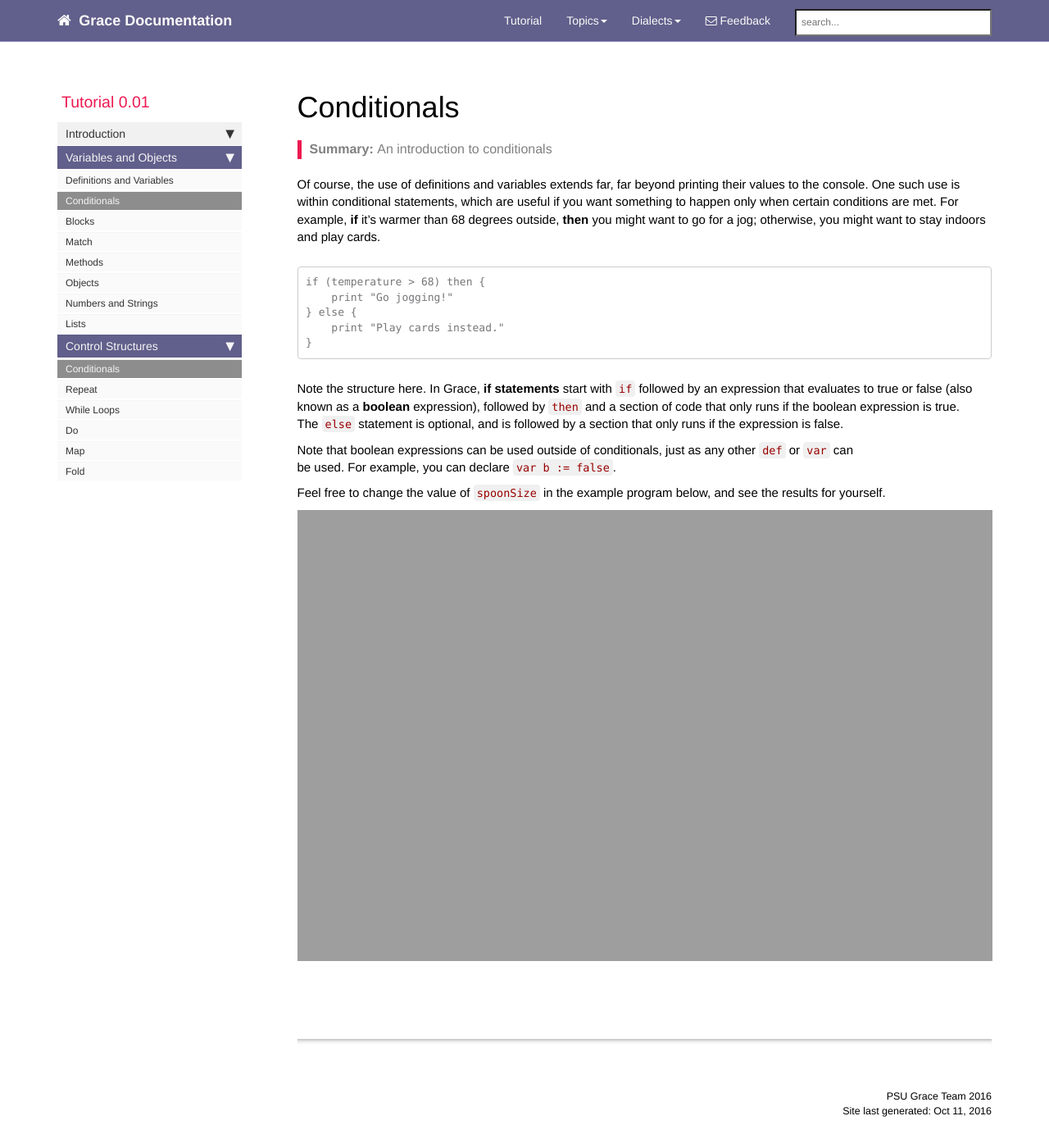
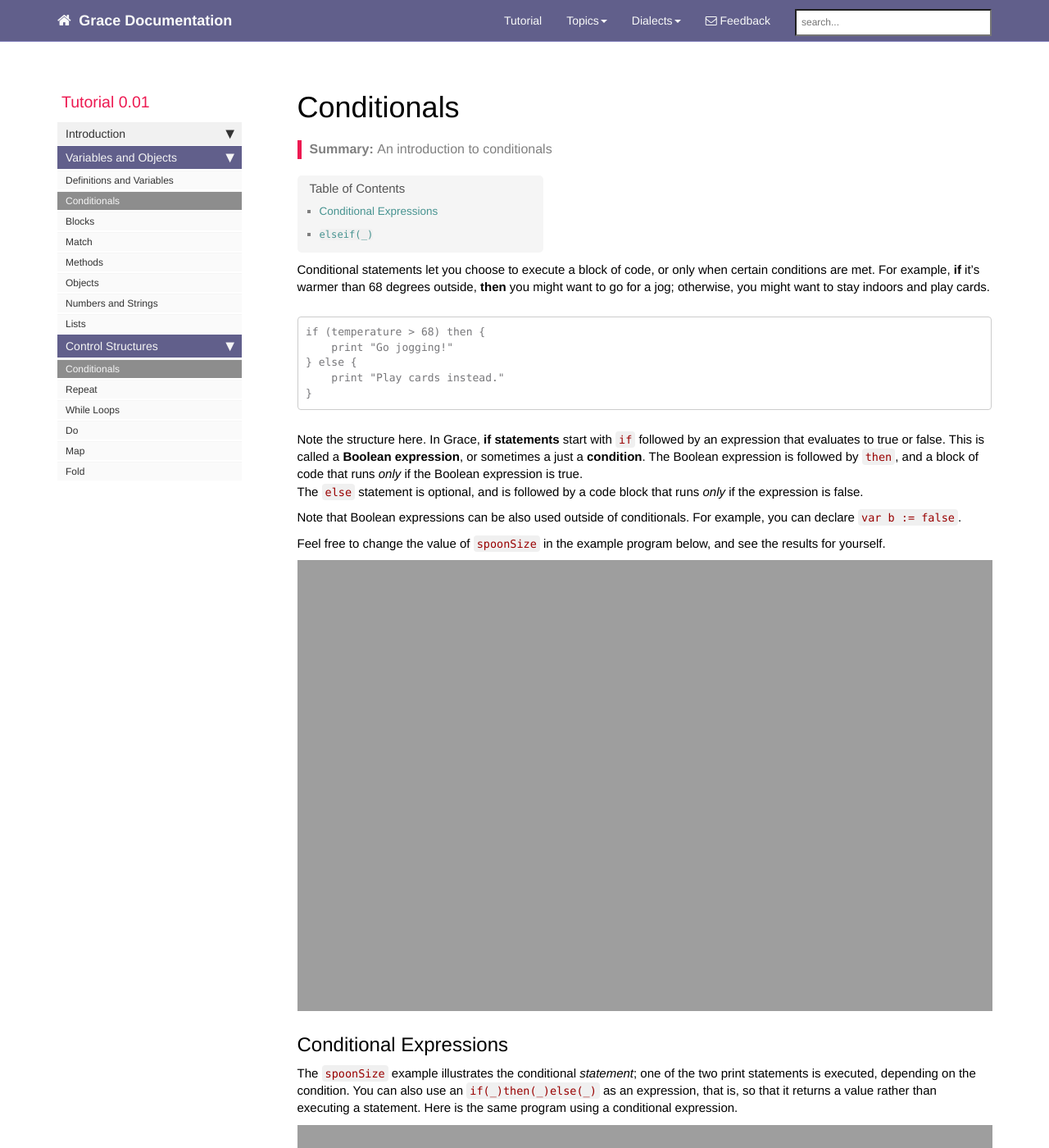
Before and after one commit to gracelang/language, a Jekyll site: the page built from website/tutorial/variables/conditionals.md, in a window 1280 px wide and 1400 px high. Shown: the whole window at 82% size. Built offline with Jekyll 4.4.1, drawn with Linux system fonts in a browser that asks for light colours; nearby versions of some CDN libraries; comment, search, counter and statistics services are not loaded; some of the changed text lies outside the part shown.

Commit message:
Adds conditional expression and elseif.

````diff
--- a/website/tutorial/variables/conditionals.md
+++ b/website/tutorial/variables/conditionals.md
@@ -1,14 +1,13 @@
 ---
 title: Conditionals
-keywords: tutorial, conditionals, if, else, then, boolean
+keywords: tutorial, conditionals, if, else, then, boolean, Boolean
 summary: An introduction to conditionals
 sidebar: tutorial_sidebar
 permalink: /variables/conditionals/
 folder: tutorial
 ---
-Of course, the use of definitions and variables extends far, far beyond printing their
-values to the console.  One such use is within conditional statements, which are
-useful if you want something to happen only when certain conditions are met.
+Conditional statements let you choose to execute a block of code, or
+only when certain conditions are met.
 For example, **if** it's warmer than 68 degrees outside, **then** you might want to go for a
 jog; otherwise, you might want to stay indoors and play cards.
 
@@ -21,14 +20,40 @@ if (temperature > 68) then {
 ```
 
 Note the structure here.  In Grace, **if statements** start with `if` followed by
-an expression that evaluates to true or false (also known as a **boolean** expression),
-followed by `then` and a section of code that only runs if the boolean expression is true.
-The `else` statement is optional, and is followed by a section that only runs if the expression is false.
+an expression that evaluates to true or false. This is called a **Boolean expression**,
+or sometimes a just a **condition**.
+The Boolean expression is
+followed by `then`, and a block of code that runs _only_ if the Boolean expression is true.
+The `else` statement is optional, and is followed by a code block that runs _only_ if the expression is false.
 
-Note that boolean expressions can be used outside of conditionals, just as any other `def` or `var` can
-be used. For example, you can declare `var b := false`.
+Note that Boolean expressions can be also used outside of conditionals.
+For example, you can declare `var b := false`.
 
 Feel free to change the value of `spoonSize` in the example program below, and see
 the results for yourself.
 
 <object id="example-1" data="{{site.editor}}?if" width="100%" height="550px"> </object>
+
+## Conditional Expressions
+
+The `spoonSize` example illustrates the conditional _statement_; one of the two print statements
+is executed, depending on the condition.  You can also use an `if(_)then(_)else(_)` as an
+expression, that is, so that it returns a value rather than executing a statement.
+Here is the same program using a conditional expression.
+
+<object id="example-1" data="{{site.editor}}?if-expn" width="100%" height="550px"> </object>
+
+Notice that the `else(_)` part of the conditional is compulsory in a conditional _expression_,
+even though it was optional in the conditional _statement_.  This makes sense, if you
+think about it.  Omitting the `else(_)` in a conditional statement is equivalent to saying "do nothing".
+But a conditional expression has to return a _value_, so both the `then(_)` and `else(_)`
+must also return values.
+
+## `elseif(_)`
+
+If you want to check more conditions, the simplest way is to use an extended form of `if(_)then(_)else(_)`
+that contains one or more `elseif(_)` clauses.  The condition after an `elseif`
+must be in braces; it is evaluated only when the preceding conditions are _all_ `false`.
+Here is an example.
+
+<object id="example-1" data="{{site.editor}}?elseif" width="100%" height="550px"> </object>
````
